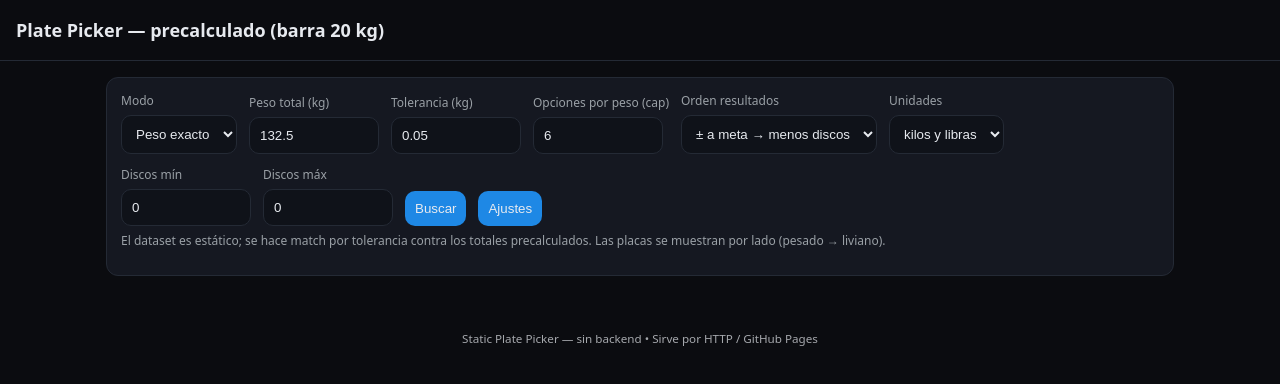
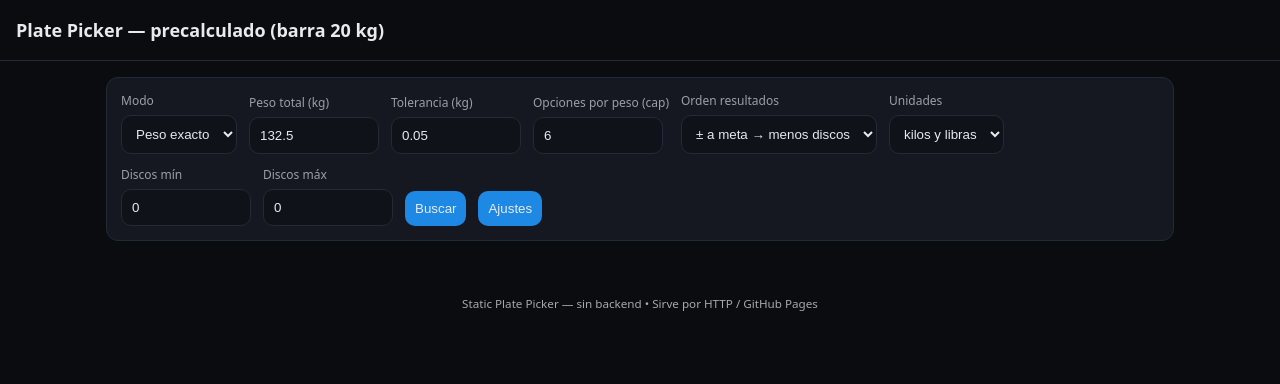
Before and after one commit to mateogon/plate-picker, a plain HTML site: page index.html in a window 1280 px wide. Drawn offline with Linux system fonts and the light colour scheme.

```diff
--- a/index.html
+++ b/index.html
@@ -97,10 +97,6 @@
       </div>
     </div>
 
-    <p class="hint">
-      El dataset es estático; se hace match por tolerancia contra los totales precalculados.
-      Las placas se muestran por lado (pesado → liviano).
-    </p>
   </section>
 
   <section id="results" class="results grid"></section>
```
